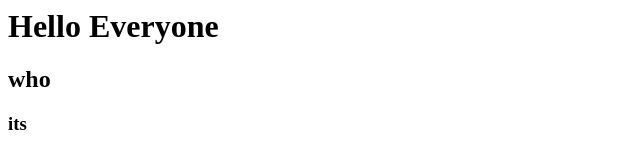
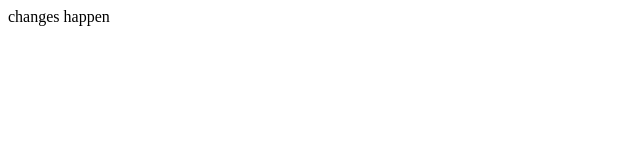
Before and after one commit to sireeshaReddy9/story, a plain HTML site: page src/index.html in a window 1280 px wide. Shown: the whole page, without its empty margins (0-640 px from the left). Drawn offline with Linux system fonts and the light colour scheme.

Commit message:
changed index.html

```diff
--- a/src/index.html
+++ b/src/index.html
@@ -1,3 +1 @@
-<h1> Hello Everyone </h1>
-<h2>who</h2>
-<h3> its</h3>
+changes happen
```
